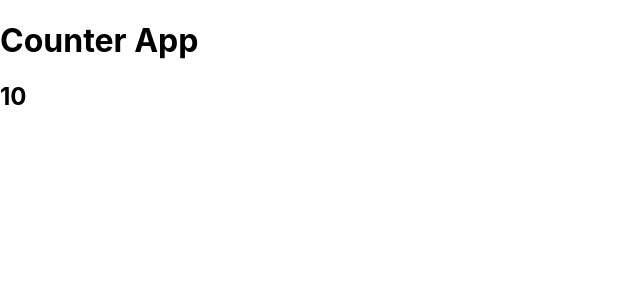
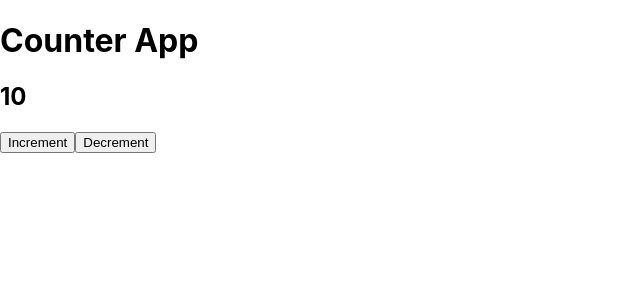
Before and after one commit to vinothsmart/react-redux-toolkit, a React (Create React App) app: page / in a window 1280 px wide. Shown: the top 300 px of the page, without its empty margins (0-640 px from the left). Built offline with nearby package versions, Linux system fonts and the light colour scheme.

Commit message:
increment and decrement added

```diff
--- a/src/App.js
+++ b/src/App.js
@@ -1,11 +1,17 @@
+import { useCallback } from "react";
 import { useSelector } from "react-redux";
 
 function App() {
   const counter = useSelector((state) => state.counter);
+  const increment = useCallback(() => {}, []);
+  const decrement = useCallback(() => {}, []);
+
   return (
     <div>
       <h1>Counter App</h1>
       <h2>{counter}</h2>
+      <button onClick={increment}>Increment</button>
+      <button onClick={decrement}>Decrement</button>
     </div>
   );
 }
```
